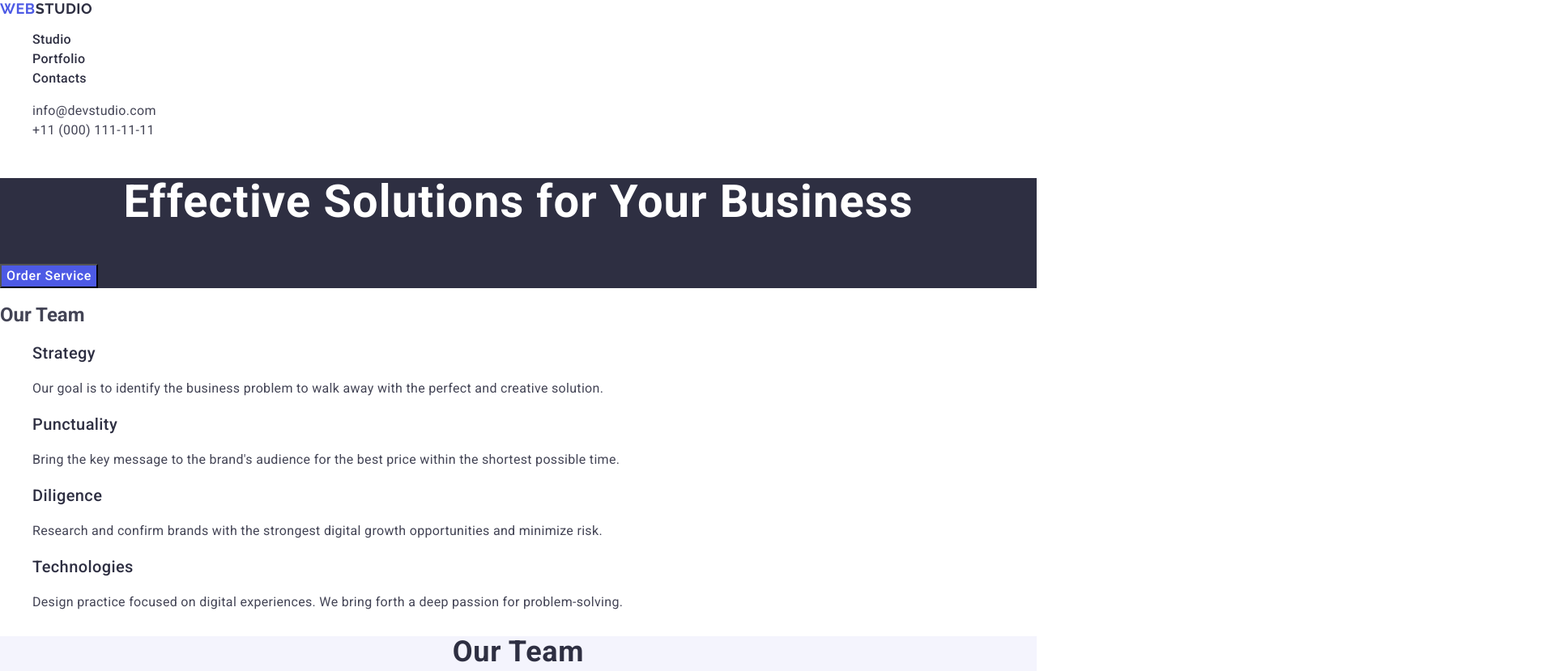
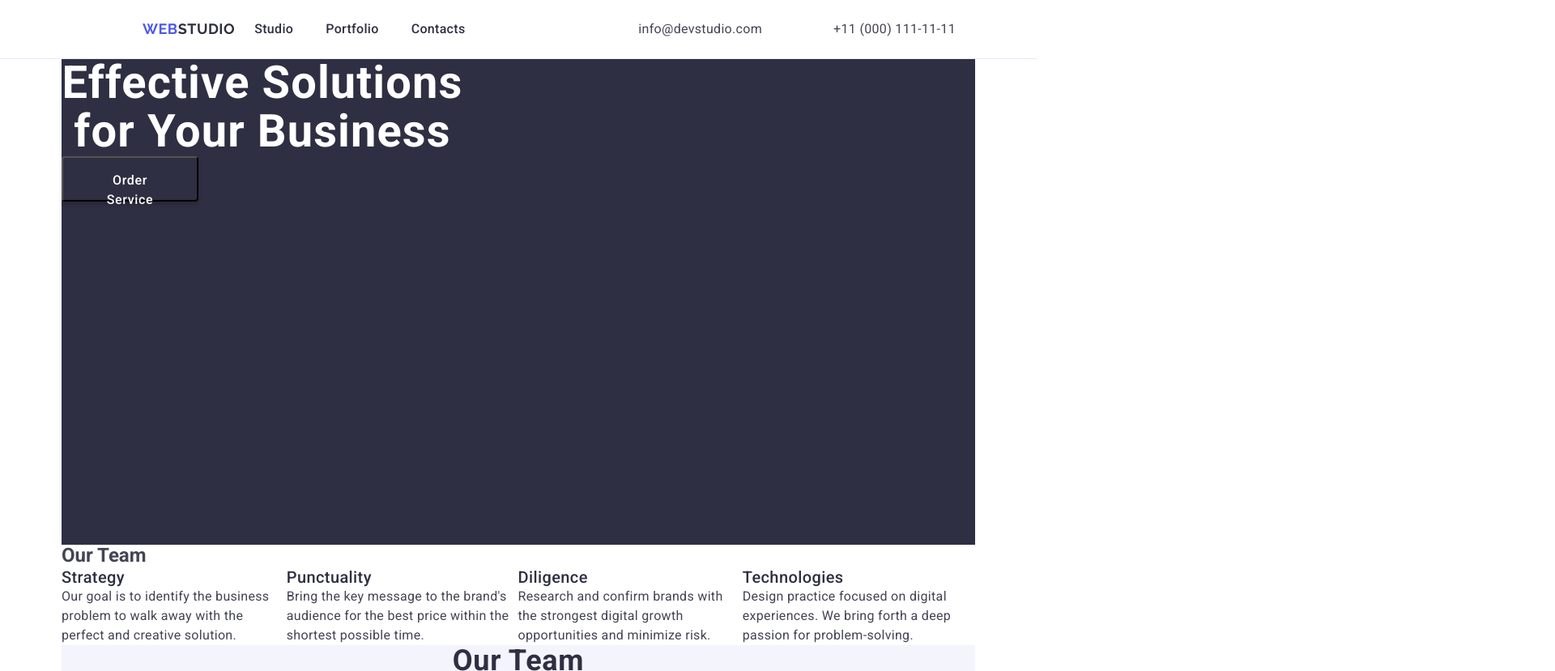
Before and after one commit to Fedorova-Valentina/goit-markup-hw-03, a plain HTML site: page index.html in a window 1280 px wide. Shown: the top 829 px of the page at 81% size, 1920 px wide, since content can reach past the window. Drawn offline with nearby package versions, Linux system fonts and the light colour scheme.

Commit message:
add all file

```diff
--- a/css/styles.css
+++ b/css/styles.css
@@ -7,10 +7,39 @@ body {
 ul,
 ol {
   list-style-type: none;
+  margin: 0;
+  padding: 0;
+}
+h1,
+h2,
+h3,
+h4,
+h5,
+h6,
+p {
+  margin: 0;
 }
 
 a {
   text-decoration: none;
+}
+
+.container {
+  max-width: 1158px;
+  padding: 0 15px;
+  margin: 0 auto;
+}
+.page-header {
+  border-bottom: 1px solid #e7e9fc;
+}
+
+.header-container {
+  display: flex;
+  align-items: center;
+}
+.header-nav {
+  display: flex;
+  align-items: center;
 }
 
 .logo {
@@ -22,6 +51,10 @@ a {
   text-transform: uppercase;
   color: #4d5ae5;
 }
+.header-logo {
+  padding: 24px;
+  margin-left: 76px;
+}
 
 .header-logo .logo-part {
   color: #2e2f42;
@@ -30,8 +63,15 @@ a {
 .footer-logo .logo-part {
   color: #f4f4fd;
 }
+.nav-list {
+  display: flex;
+  align-items: center;
+  gap: 40px;
+}
 
 .nav-link {
+  padding: 24px 0;
+  display: block;
   font-weight: 500;
   font-size: 16px;
   line-height: 1.5;
@@ -41,9 +81,18 @@ a {
 
 .contacts {
   font-style: normal;
+  margin-left: auto;
+}
+
+.contacts-list {
+  display: flex;
+  align-items: center;
+  gap: 40px;
 }
 
 .contacts-link {
+  padding: 24px;
+  display: block;
   font-size: 16px;
   line-height: 1.5;
   letter-spacing: 0.02em;
@@ -52,8 +101,17 @@ a {
 
 .hero-banner {
   background: #2e2f42;
+  max-width: 1440px;
+  height: 600px;
+  margin: 0 auto;
+}
+.hero-banner-text {
+  display: flex;
+  align-items: center;
 }
 .hero-title {
+  width: 496px;
+  height: 120px;
   font-weight: 700;
   font-size: 56px;
   line-height: 1.07;
@@ -61,10 +119,19 @@ a {
   text-align: center;
   color: #fff;
 }
+.button-container {
+}
 .hero-banner-button {
   cursor: pointer;
   background: #4d5ae5;
+  box-shadow: 0 4px 4px 0 rgba(0, 0, 0, 0.15);
+  background: var(--iris);
+  border-radius: 4px;
+  padding: 16px 32px;
+  width: 169px;
+  height: 56px;
 }
+
 button[type="button"] {
   font-weight: 500;
   font-size: 16px;
@@ -72,6 +139,11 @@ button[type="button"] {
   letter-spacing: 0.04em;
   color: #fff;
 }
+.about-list {
+  display: flex;
+  align-items: center;
+}
+
 .about-title {
   font-weight: 500;
   font-size: 20px;
@@ -100,6 +172,11 @@ button[type="button"] {
   text-transform: capitalize;
   background-color: #f4f4fd;
 }
+.portfolio-list {
+  display: flex;
+  align-items: center;
+}
+
 .portfolio-item {
   background-color: #ffffff;
 }
@@ -128,6 +205,10 @@ button[type="button"] {
   text-align: center;
   color: #2e2f42;
   text-transform: capitalize;
+}
+.card-list {
+  display: flex;
+  align-items: center;
 }
 
 .card-title-portfolio {
--- a/index.html
+++ b/index.html
@@ -22,6 +22,7 @@
   </head>
   <body>
     <header class="page-header">
+      <div class="container header-container">
         <nav class="header-nav">
           <a class="logo header-logo" href="./index.html"
             >Web<span class="logo-part">Studio</span></a
@@ -52,20 +53,31 @@
             </li>
           </ul>
         </address>
+      </div>
     </header>
     <main>
+      <div class="container hero-container">
         <section class="hero-banner" id="hero">
+          <div class="hero-banner-text">
             <h1 class="hero-title">Effective Solutions for Your Business</h1>
-        <button class="hero-banner-button" type="button">Order Service</button>
+          </div>
+
+          <div class="button-container">
+            <button class="hero-banner-button" type="button">
+              Order Service
+            </button>
+          </div>
         </section>
+      </div>
+      <div class="container about-container">
         <section class="about-team" id="about">
           <h2 class="visually-hidden">Our Team</h2>
           <ul class="about-list">
             <li class="about-item">
               <h3 class="about-title">Strategy</h3>
               <p class="about-text">
-              Our goal is to identify the business problem to walk away with the
-              perfect and creative solution.
+                Our goal is to identify the business problem to walk away with
+                the perfect and creative solution.
               </p>
             </li>
             <li class="about-item">
@@ -91,6 +103,8 @@
             </li>
           </ul>
         </section>
+      </div>
+      <div class="container portfolio-container">
         <section class="portfolio-team" id="portfolio">
           <h2 class="portfolio-title">Our Team</h2>
           <ul class="portfolio-list">
@@ -136,6 +150,8 @@
             </li>
           </ul>
         </section>
+      </div>
+      <div class="container card-container">
         <section class="card" id="card">
           <h2 class="card-title">Our Portfolio</h2>
           <ul class="card-list">
@@ -159,6 +175,7 @@
               <h3 class="card-title-portfolio">Meditation App</h3>
               <p class="card-title-text">App</p>
             </li>
+
             <li class="card-item">
               <img
                 src="./images/img8.jpg"
@@ -191,15 +208,18 @@
             </li>
           </ul>
         </section>
+      </div>
     </main>
+    <div class="container footer-container">
       <footer class="page-footer">
         <a class="logo footer-logo" href="./index.html"
           >Web<span class="logo-part">Studio</span></a
         >
         <p class="page-footer-text">
-        Increase the flow of customers and sales for your business with digital
-        marketing & growth solutions.
+          Increase the flow of customers and sales for your business with
+          digital marketing & growth solutions.
         </p>
       </footer>
+    </div>
   </body>
 </html>
```
Lines whose indentation alone changed are shown as unchanged.
